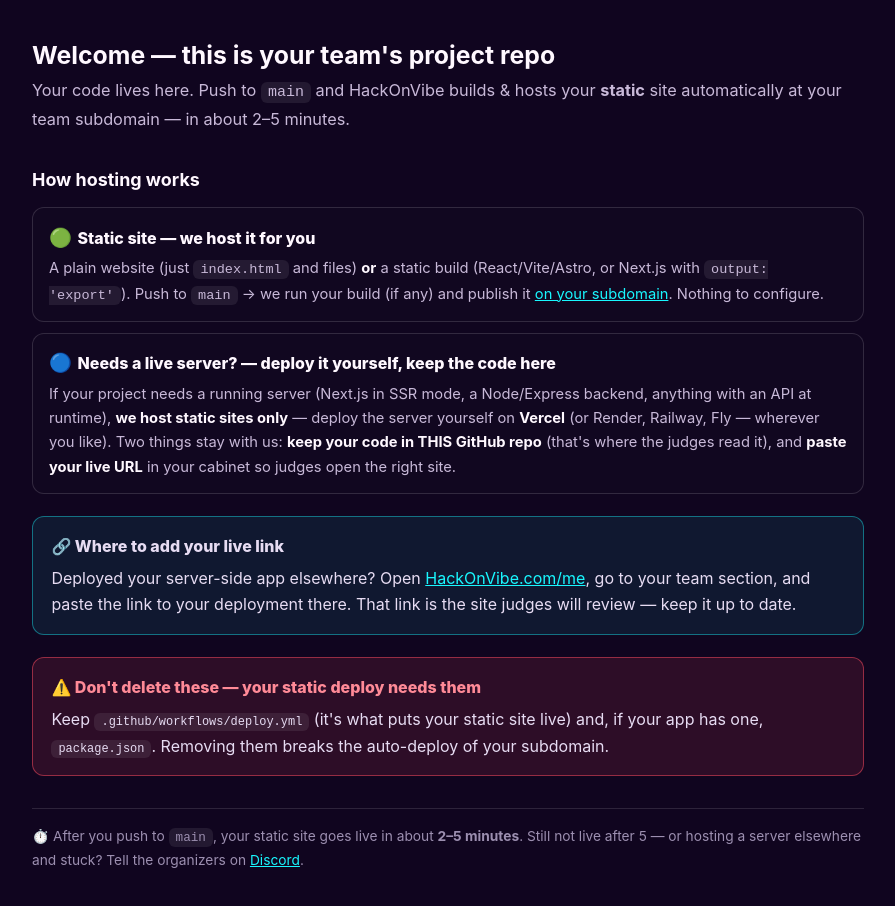
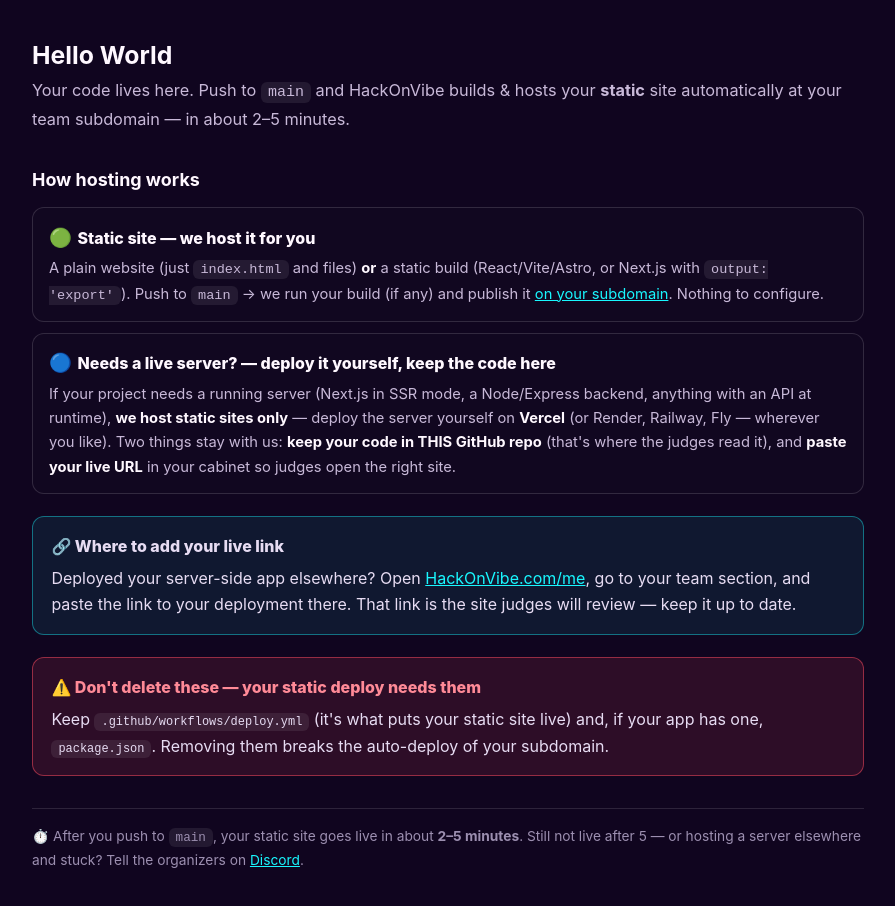
Before and after one commit to HackOnVibeCom/phc9ykdlp7p51525ihq6ii4vyjylf59y8d8mla2s, a plain HTML site: page index.html in a window 1280 px wide. Shown: the whole page, without its empty margins (192-1087 px from the left). Drawn offline with Linux system fonts and the light colour scheme.

Commit message:
Update index.html

```diff
--- a/index.html
+++ b/index.html
@@ -25,7 +25,7 @@ ul.builds li{border:1px solid rgba(255,255,255,.14);background:rgba(19,9,34,.6);
 </style>
 </head>
 <body><main>
-<h1>Welcome — this is your team's project repo</h1>
+<h1>Hello World</h1>
 <p class="sub">Your code lives here. Push to <code>main</code> and HackOnVibe builds &amp; hosts your <b>static</b> site automatically at your team subdomain — in about 2&ndash;5 minutes.</p>
 
 <h2>How hosting works</h2>
```
